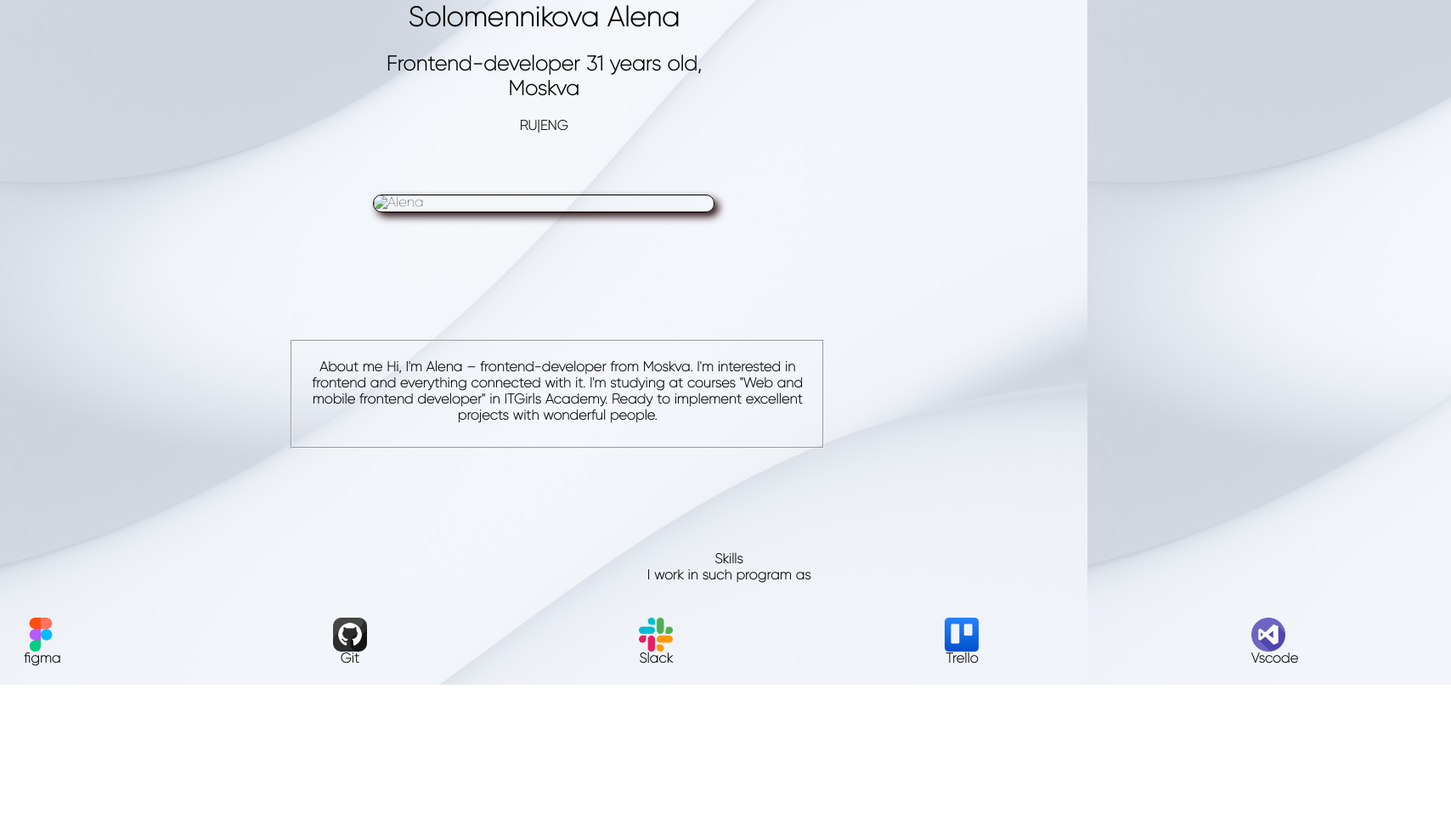
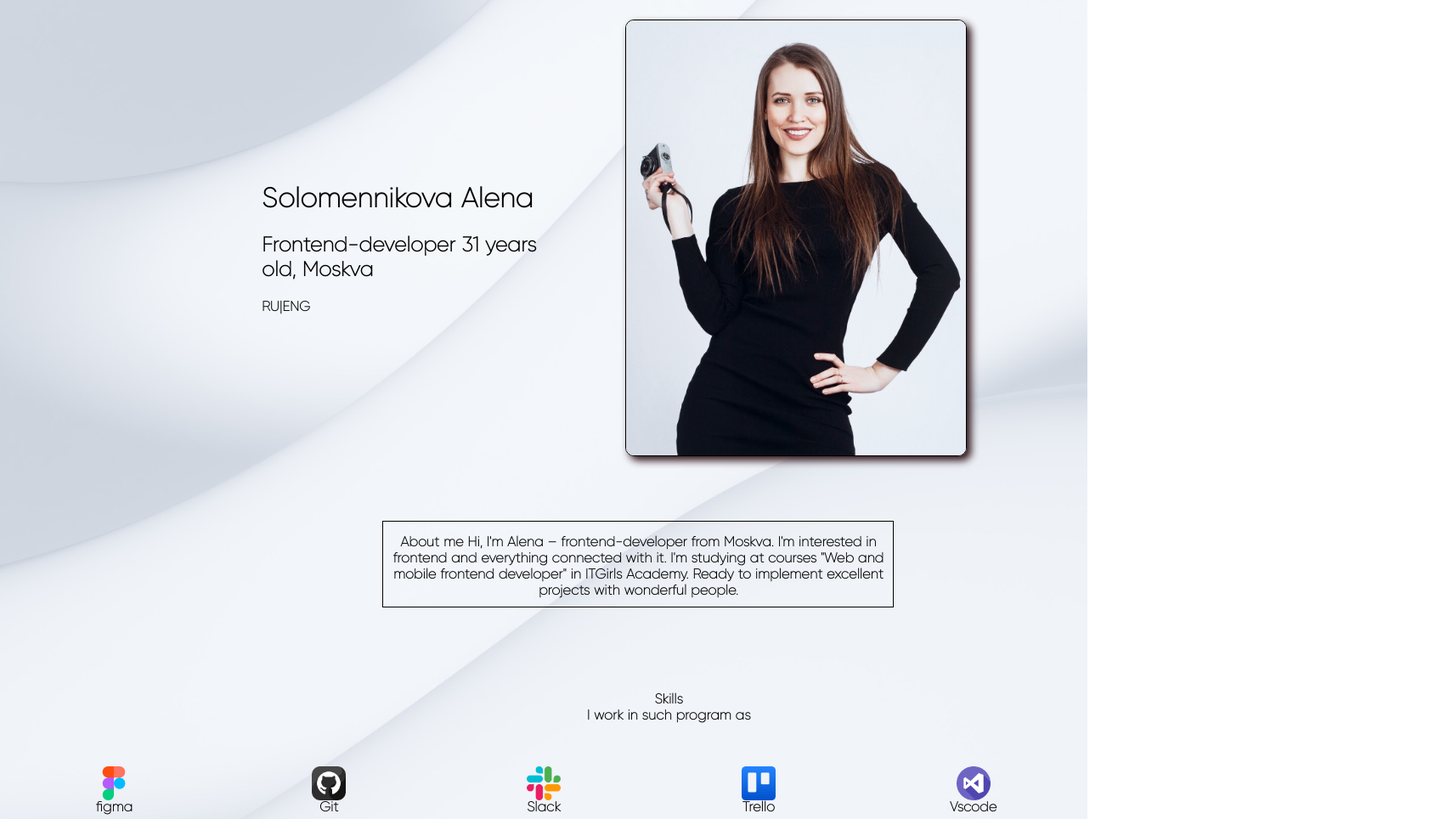
Before and after one commit to AlenaSolomennikova/ITGirlsweek4, a plain HTML site: page portfolio.html in a window 1280 px wide. Shown: the part 193-1157 px from the top of the page at 85% size, 1708 px wide, since content can reach past the window. Before the commit the page ends 999 px from the top, so only its background shows below. Drawn offline with Linux system fonts and the light colour scheme; files whose address does not match are found by name; a web font is replaced by a local one.

Commit message:
Обновила

```diff
--- a/portfolio.html
+++ b/portfolio.html
@@ -22,6 +22,7 @@
         </nav>
     </header>
     <main>
+        <div class="main">
             <div class="Osnova">
                 <h1>Solomennikova Alena</h1>
                 <h2>Frontend-developer 31 years old, Moskva</h2>
@@ -30,16 +31,16 @@
             <div class="Photo">
                 <img src="images/Alena1.png" alt="Alena">
             </div>
-        <div class="aboutme" style="width: 600px;">
-            <fieldset>
+        </div>
+        <div class="aboutme">
             <p> About me Hi, I'm Alena – frontend-developer from Moskva. I'm interested in frontend
                 and everything
                 connected with
                 it. I'm studying at courses "Web and mobile frontend developer" in ITGirls Academy. Ready to
                 implement
                 excellent projects with wonderful people.</p>
-            </fieldset>
         </div>
+
     </main>
     <footer>
         <div class="Skills">
@@ -48,7 +49,7 @@
         </div>
         <div class="logotip">
             <div class="log"><img class="logo" src="images/figma.png" alt="Figma">
-                <span>figma</span></div>
+                figma</div>
             <div class="log"><img class="logo" src="images/git.png" alt="git">
                 <span>Git</span></div>
             <div class="log"><img class="logo" src="images/slack.png" alt="slack">
--- a/styles/style.css
+++ b/styles/style.css
@@ -1,5 +1,7 @@
 html {
     background-image: url(../images/gray.png);
+    background-repeat: no-repeat;
+    background-size: cover;
 }
 
 body {
@@ -9,8 +11,18 @@ body {
 .menu {
     color: #828282;
     text-decoration: none;
-    padding: 130px;
+    margin-right: 200px;
     font-weight: bolder;
+}
+
+.main {
+    display: grid;
+    grid-template-columns: repeat(2, 1fr);
+    align-items: center;
+    justify-items: center;
+    width: 900px;
+    align-self: flex-start;
+    margin-left: 300px;
 }
 
 h1,
@@ -30,6 +42,13 @@ nav .menu:hover {
     text-decoration: underline;
 }
 
+nav {
+    margin-bottom: 100px;
+    display: grid;
+    grid-template-columns: 1fr 1fr 1fr 1fr 1fr;
+    margin-left: 10%;
+}
+
 p {
     width: 600px;
     text-align: center;
@@ -37,20 +56,16 @@ p {
 }
 
 .aboutme {
-    width: 250px;
-    height: 250px;
-    margin: auto;
-    margin-top: 80px;
+    display: flex;
+    flex-direction: row;
+    margin-left: 35%;
+    width: 600px;
+    height: 100px;
     font-weight: bold;
-}
+    border: 1px solid black;
+    margin-bottom: 100px;
+    }
 
-.Osnova {
-    margin: auto;
-    display: block;
-    text-align: center;
-    width: 400px;
-    margin-top: 150px;
-}
 .Photo img {
     border-radius: 50%;
     position: relative;
@@ -62,10 +77,6 @@ p {
     border: 1px solid #000;
     border-radius: 10px;
     box-shadow:5px 5px 10px #2B1015;
-}
-.Photo {
-    display: flex;
-    justify-content: center;
 }
 
 @keyframes circle {
@@ -84,7 +95,7 @@ p {
 }
 
 footer {
-    width: 100px;
+    width: 100%;
     font-weight: bolder;
 }
 
@@ -92,21 +103,20 @@ footer {
     display: flex;
     flex-direction: column;
     align-items: center;
-    width: 1700px;
+    width: 800px;
+    margin-left: 30%;
+    margin-bottom: 30px;
 }
 .logotip {
-    display: flex;
-    justify-content: space-between;
-    padding: 10px;
-    margin: 10px;
-    width: 1500px;
+    display: grid;
+    grid-template-columns: repeat(5, 1fr);
 }
 .logo {
-    display: flex;
-    flex-direction: column;
     width: 40px;
 }
 
 .log {
-    text-align: center;
+    display: grid;
+    align-items: center;
+    justify-items:center
     }
--- a/styles/stylefonts.css
+++ b/styles/stylefonts.css
@@ -2,9 +2,9 @@
 {
     font-family: "GilroyThin";
     src: url("../fonts/Gilroy-Light.otf") format("embedded-opentype"),
-    url("../fonts/GilroyThin/GilroyThin.woff") format("woff"),
+    url("../fonts/GilroyThin.woff") format("woff"),
     url("../fonts/GilroyThin.woff2") format("woff2"),
-    url("../fonts/GilroyThin/GilroyThin.ttf") format("truetype");
+    url("../GilroyThin/GilroyThin.ttf") format("truetype");
     font-style: normal;
     font-weight: bolder;
 }
```
Also changed, not shown: images/Alena1.png (added). Lines whose indentation alone changed are shown as unchanged.
